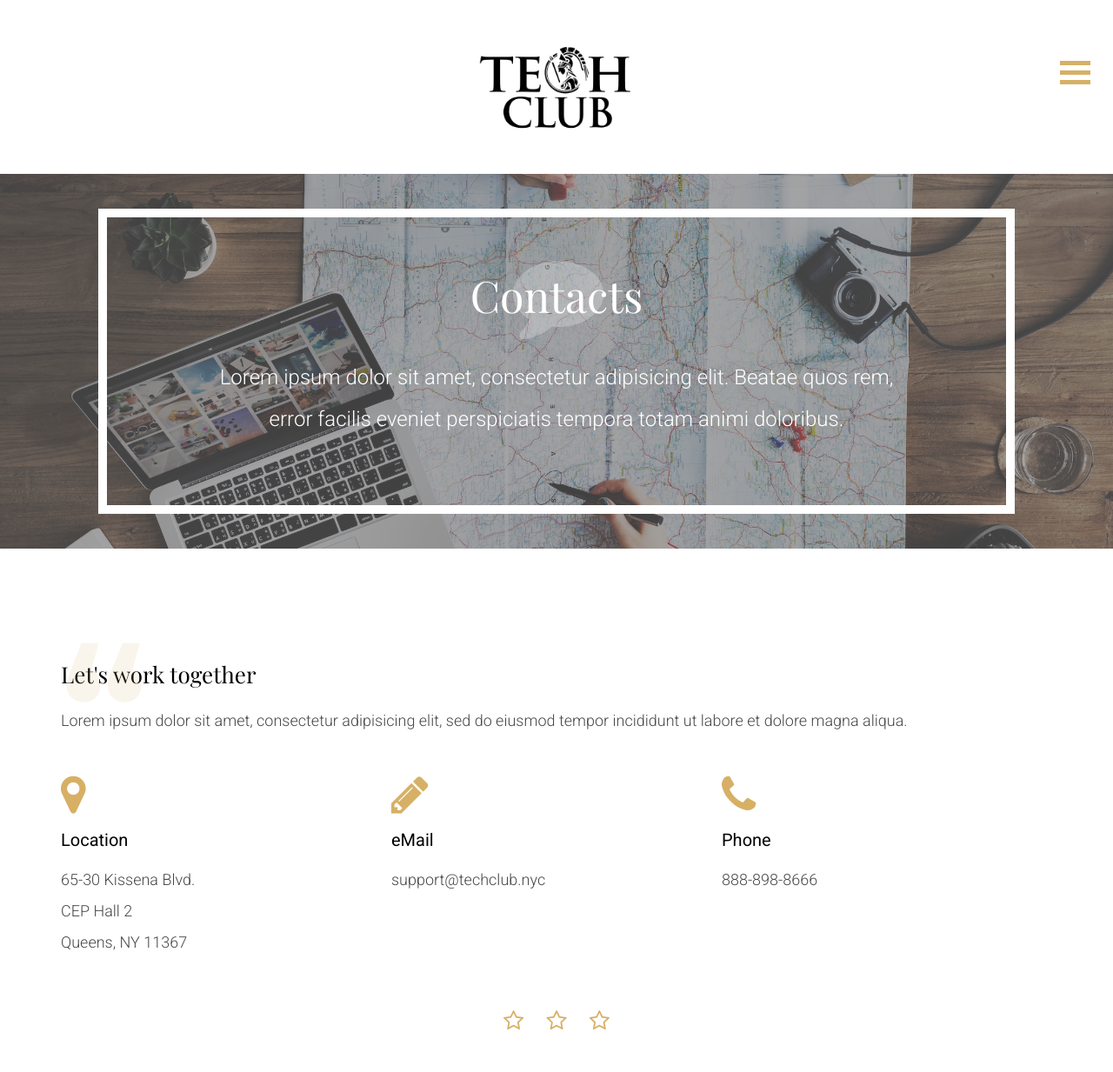
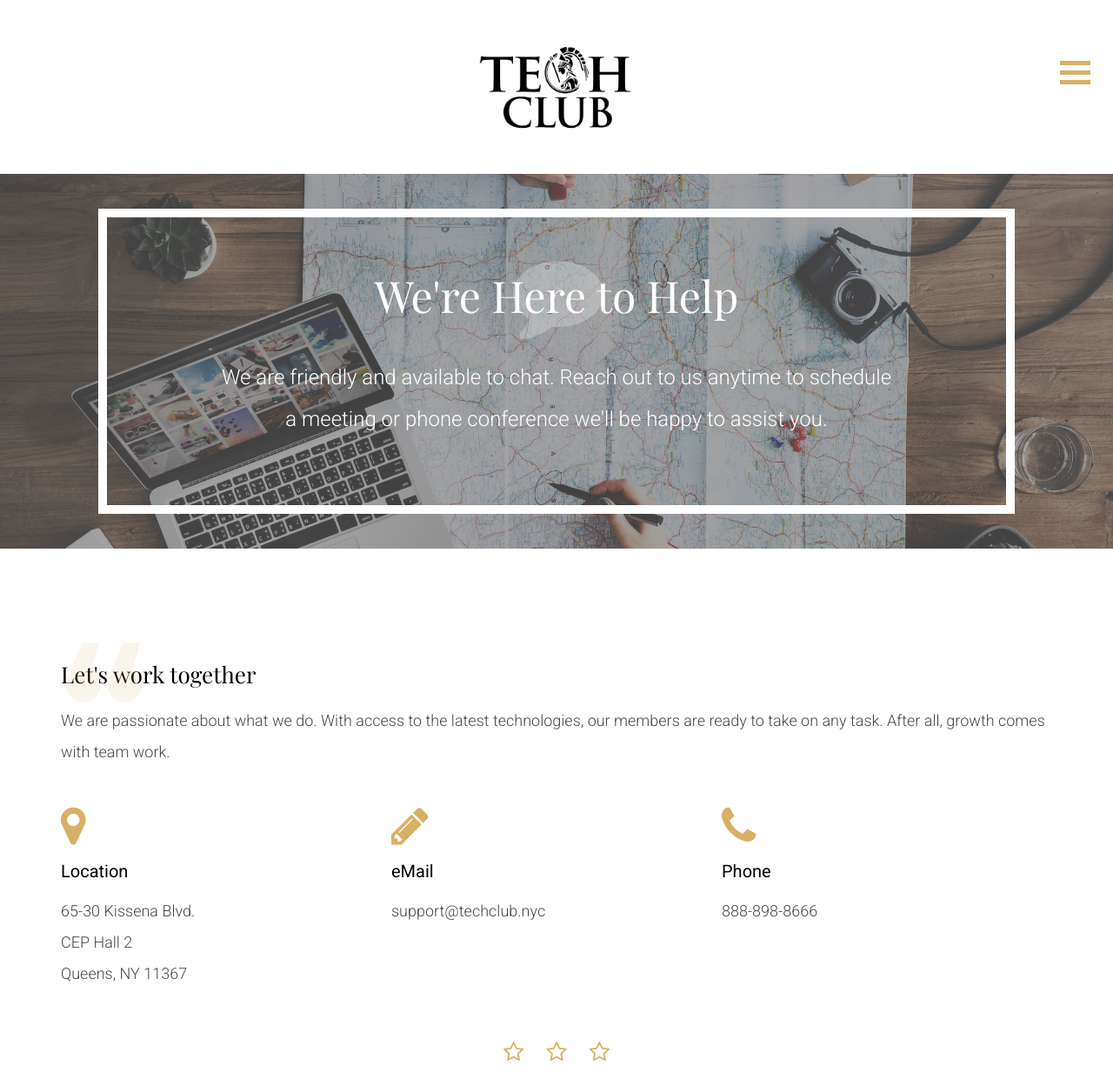
Before and after one commit to TechClubNY/techclub-site, a Jekyll site: the page built from contact.html, in a window 1280 px wide and 1400 px high, cut to the strip 0-1233 px from the top of the window. Shown: the whole strip at 87% size. Built offline with Jekyll 4.4.1, drawn with Linux system fonts in a browser that asks for light colours; nearby versions of some CDN libraries.

Commit message:
Edited contact paragraph

```diff
--- a/contact.html
+++ b/contact.html
@@ -7,10 +7,10 @@ title: {{ site.name }}
   <div class="lightbox-container bg-gray-tr60">
     <div class="row inner">
         <div class="lightbox-title reveal">
-          Contacts
+          We're Here to Help
         </div>
         <div class="lightbox-description reveal">
-          Lorem ipsum dolor sit amet, consectetur adipisicing elit. Beatae quos rem, error facilis eveniet perspiciatis tempora totam animi doloribus.
+          We are friendly and available to chat. Reach out to us anytime to schedule a meeting or phone conference we'll be happy to assist you.
         </div>
       </div>
   </div>
@@ -21,7 +21,7 @@ title: {{ site.name }}
         <div class="col-md-12">
             <h4 class="quote">Let's work together</h4>
             <div class="paragraph">
-              Lorem ipsum dolor sit amet, consectetur adipisicing elit, sed do eiusmod tempor incididunt ut labore et dolore magna aliqua.
+              We are passionate about what we do. With access to the latest technologies, our members are ready to take on any task. After all, growth comes with team work.
             </div>
         </div>
     </div>
```
